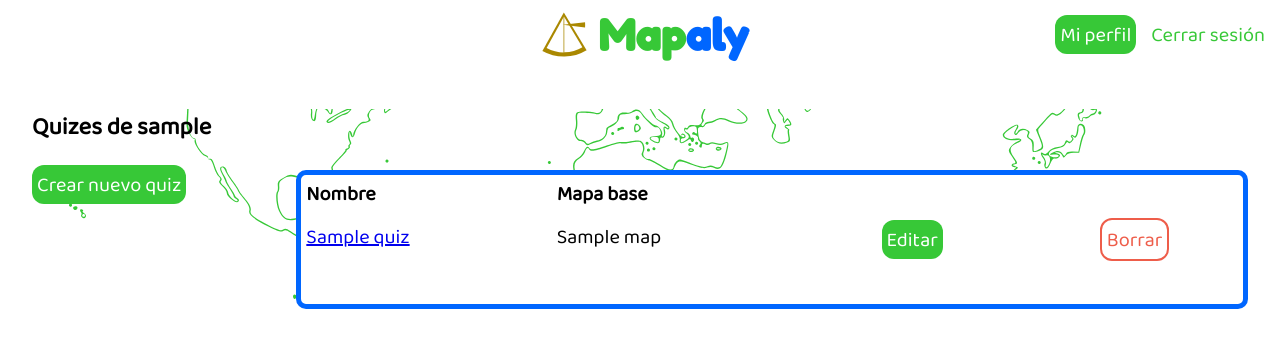
After one commit to aarroyoc/mapaly, a Django app: page /dashboard/ in a window 1280 px wide. The commit adds this page. Shown: the top 348 px of the page. Run offline with Django 3.2, Linux system fonts and the light colour scheme; a user stored in the database is signed in; tables that the repository leaves empty hold one stand-in row (values such as "Sample post"); some libraries are stand-ins or nearby versions; some web fonts are replaced.

Commit message:
Dashboard

```diff
--- /dev/null
+++ b/editor/apps.py
@@ -0,0 +1,5 @@
+from django.apps import AppConfig
+
+
+class EditorConfig(AppConfig):
+    name = 'editor'
--- /dev/null
+++ b/editor/templates/editor/dashboard.html
@@ -0,0 +1,30 @@
+{% extends "base.html" %}
+
+{% block main %}
+<h2>Quizes de {{ user.username }}</h2>
+<div class="dashboard">
+    <div class="sidebar">
+        <a class="primary-action-button" href="{% url 'login' %}">Crear nuevo quiz</a>
+    </div>
+    <div class="quiz-list">
+        <span class="header-list">Nombre</span>
+        <span class="header-list">Mapa base</span>
+        <span></span>
+        <span></span>
+        {% for quiz in page_obj %}
+            <a href="{% url 'quiz' quiz.slug %}">{{ quiz.name }}</a>
+            <span>{{ quiz.map.name }}</span>
+            <div class="center-button"><a class="primary-action-button" href="">Editar</a></div>
+            <div class="center-button"><a class="red-action-button" href="{% url 'delete-quiz' quiz.pk %}">Borrar</a></div>
+        {% endfor %}
+        <span></span>
+        {% if page_obj.has_previous %}
+        <a href="?page={{ page_obj.previous_page_number }}">Anterior</a>
+        {% endif %}
+        {% if page_obj.has_next %}
+        <a href="?page={{ page_obj.next_page_number }}">Siguiente</a>
+        {% endif %}
+        <span></span>
+    </div>
+</div>
+{% endblock %}
--- /dev/null
+++ b/editor/views.py
@@ -0,0 +1,31 @@
+from django.shortcuts import render, redirect
+from django.views.generic import View, ListView
+from django.contrib.auth.decorators import login_required
+from django.contrib.auth.mixins import LoginRequiredMixin
+
+from quiz.models import Quiz
+
+class DashboardView(LoginRequiredMixin, ListView):
+    paginate_by = 20
+    template_name = "editor/dashboard.html"
+
+    def get_queryset(self):
+        return Quiz.objects.filter(author=self.request.user).order_by("-created_at")
+
+
+class DeleteMapView(LoginRequiredMixin, View):
+    def get(self, request, pk):
+        quiz = Quiz.objects.get(pk=pk)
+        context = {
+            "quiz": quiz
+        }
+        return render(request, "editor/delete.html", context)
+
+    def post(self, request, pk):
+        try:
+            quiz = Quiz.objects.get(pk=pk)
+            if quiz.author == request.user:
+                quiz.delete()
+        except:
+            pass
+        return redirect("dashboard")
--- a/mapaly/settings.py
+++ b/mapaly/settings.py
@@ -37,6 +37,7 @@ ALLOWED_HOSTS = [
 
 INSTALLED_APPS = [
     'quiz',
+    'editor',
     'users',
     'mapaly',
     'django.contrib.admin',
--- a/mapaly/static/main.css
+++ b/mapaly/static/main.css
@@ -65,6 +65,19 @@ header > div{
     margin-right: 10px;
 }
 
+.red-action-button{
+    background-color: white;
+    color: #ee5d4a;
+    border-radius: 12px;
+    border-width: 2px;
+    border-style: solid;
+    font-size: 15pt;
+    padding-top: 5px;
+    padding-left: 5px;
+    padding-right: 5px;
+    text-decoration: none;
+}
+
 .green{
     color: #37c837;
 }
@@ -103,6 +116,7 @@ main{
     background-color: white;
 }
 
+/* Login/Register */
 .center-form{
     margin: 10px;
     justify-content: center;
@@ -153,3 +167,42 @@ main{
         flex: 1;
     }
 }
+/* Dashboard */
+.dashboard{
+    display: flex;
+}
+
+.quiz-list{
+    background-color: white;
+    margin-left: 5em;
+    border-color: #0066ff;
+    border-width: 5px;
+    border-style: solid;
+    border-radius: 10px;
+    flex: 1;
+    display: grid;
+    grid-template-columns: auto auto auto auto;
+    grid-auto-rows: 1fr;
+    padding-left: 5px;
+    align-items: center;
+    font-size: 15pt;
+}
+
+.header-list{
+    font-weight: bold;
+}
+
+.center-button{
+    display: flex;
+    justify-content: center;
+}
+
+.red-action-input {
+    background-color: #ee5d4a;
+    color: white;
+    border-radius: 12px;
+    border-width: 0px;
+    font-size: 15pt;
+    padding-top: 5px;
+    padding-bottom: 5px;
+}
--- a/mapaly/templates/base.html
+++ b/mapaly/templates/base.html
@@ -19,7 +19,7 @@
             </div>
             <div class="login-header">
                 {% if user.is_authenticated %}
-                <a class="primary-action-button" href="{% url 'login' %}">Mi perfil</a>
+                <a class="primary-action-button" href="{% url 'dashboard' %}">Mi perfil</a>
                 <a class="secondary-action-button" href="{% url 'logout' %}">Cerrar sesión</a>
                 {% else %}
                 <a class="primary-action-button" href="{% url 'login' %}">Iniciar sesión</a>
--- a/mapaly/urls.py
+++ b/mapaly/urls.py
@@ -19,6 +19,7 @@ from django.urls import path
 from quiz.views import QuizView, HomeView
 from quiz.api import QuizDetailAPI
 from users.views import LoginView, LogoutView, RegisterView
+from editor.views import DashboardView, DeleteMapView
 
 urlpatterns = [
     path('admin/', admin.site.urls),
@@ -26,6 +27,8 @@ urlpatterns = [
     path('users/login/', LoginView.as_view(), name="login"),
     path('users/logout/', LogoutView.as_view(), name="logout"),
     path('users/register/', RegisterView.as_view(), name="register"),
+    path('dashboard/', DashboardView.as_view(), name="dashboard"),
+    path('dashboard/delete/<int:pk>/', DeleteMapView.as_view(), name="delete-quiz"),
     path('api/quiz/<str:slug>/', QuizDetailAPI.as_view(), name="quiz_detail_api"),
     path('', HomeView.as_view(), name="home"),
 ]
--- a/quiz/views.py
+++ b/quiz/views.py
@@ -1,7 +1,6 @@
 from django.shortcuts import render
 from django.http import HttpResponseNotFound
-from django.views.generic import ListView
-from django.views.generic import View
+from django.views.generic import View, ListView
 from quiz.models import Quiz
 
 
```
Also changed, not shown: editor/templates/editor/delete.html (added, +16 -0 lines), editor/tests.py (added, +66 -0 lines), editor/__init__.py (added), editor/migrations/__init__.py (added).
